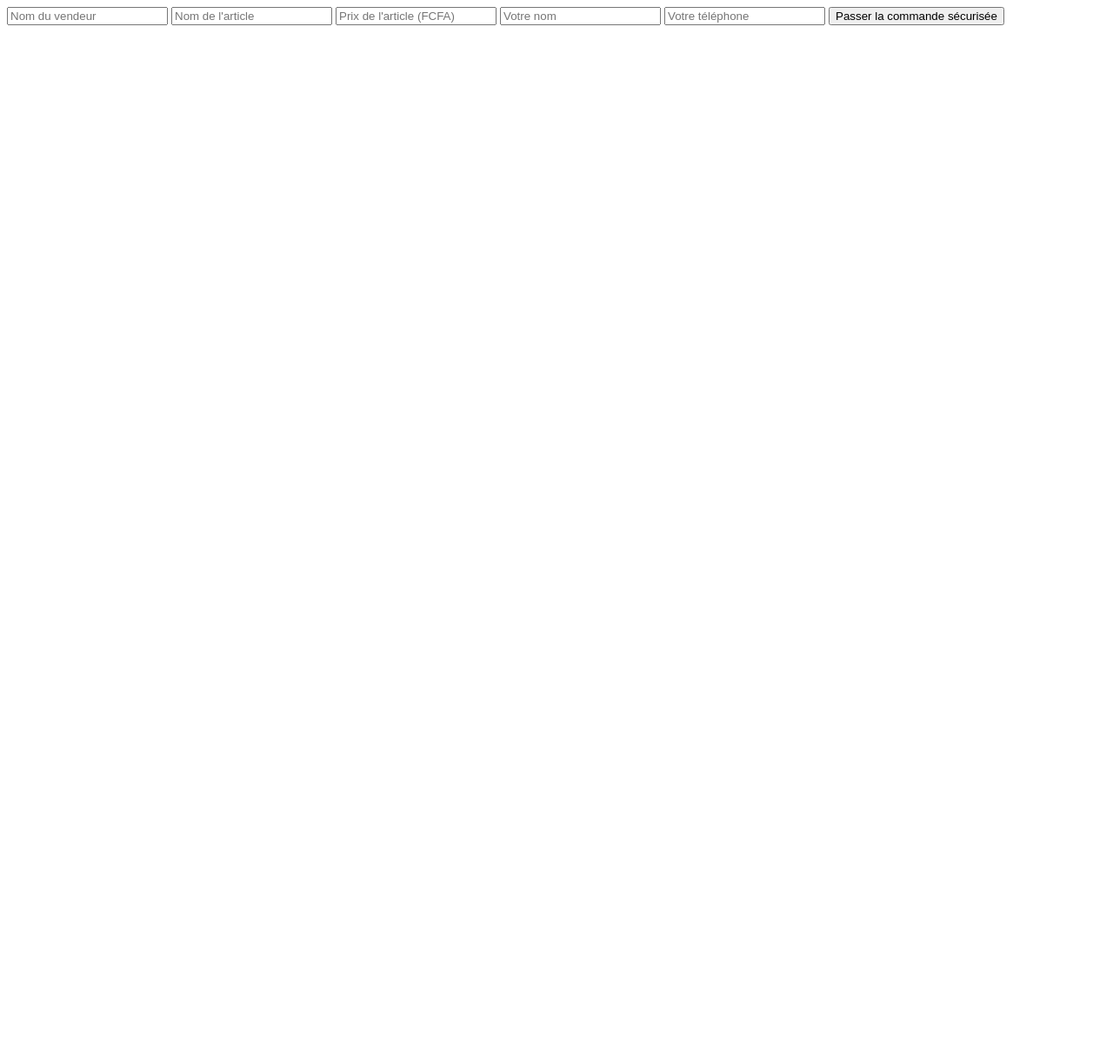
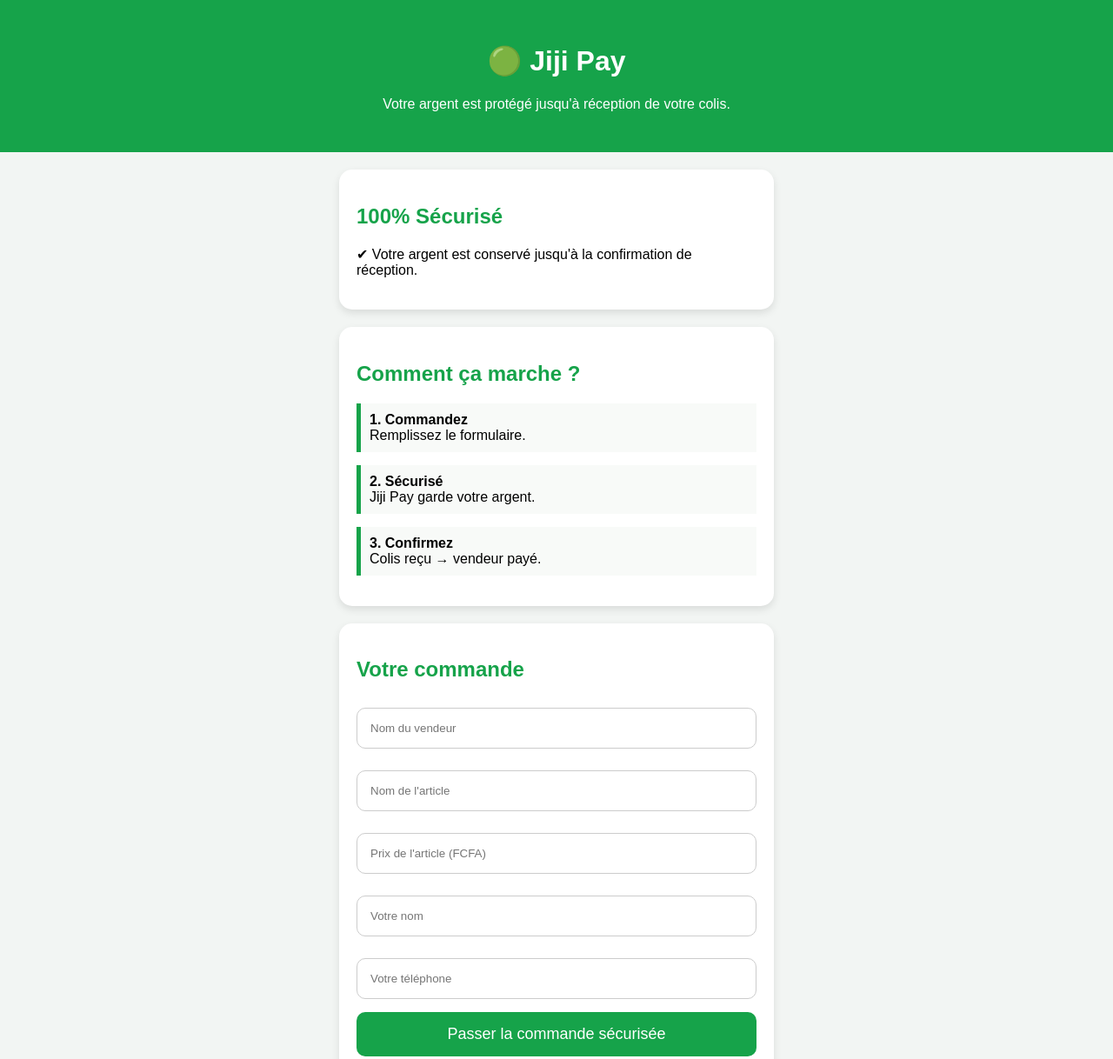
Before and after one commit to Jiji-Pay/Jiji-Pay, a plain HTML site: page index.html in a window 1280 px wide. Shown: the top 1218 px of the page at 87% size. Before the commit the page ends 800 px from the top, so only its background shows below. Drawn offline with Linux system fonts and the light colour scheme.

Commit message:
Update index.html

```diff
--- a/index.html
+++ b/index.html
@@ -1,17 +1,52 @@
-<form id="paymentForm">
+<!DOCTYPE html>
+<html lang="fr">
+<head>
+  <meta charset="UTF-8">
+  <meta name="viewport" content="width=device-width, initial-scale=1.0">
+  <title>Jiji Pay</title>
+  <link rel="stylesheet" href="style.css">
+</head>
+<body>
 
-<input type="text" placeholder="Nom du vendeur" required>
+<header class="header">
+  <h1>🟢 Jiji Pay</h1>
+  <p>Votre argent est protégé jusqu'à réception de votre colis.</p>
+</header>
 
-<input type="text" placeholder="Nom de l'article" required>
+<div class="container">
+  <div class="card">
+    <h2>100% Sécurisé</h2>
+    <p>✔ Votre argent est conservé jusqu'à la confirmation de réception.</p>
+  </div>
 
-<input type="number" placeholder="Prix de l'article (FCFA)" required>
+  <div class="card">
+    <h2>Comment ça marche ?</h2>
+    <div class="step"><b>1. Commandez</b><br>Remplissez le formulaire.</div>
+    <div class="step"><b>2. Sécurisé</b><br>Jiji Pay garde votre argent.</div>
+    <div class="step"><b>3. Confirmez</b><br>Colis reçu → vendeur payé.</div>
+  </div>
 
-<input type="text" placeholder="Votre nom" required>
+  <div class="card">
+    <h2>Votre commande</h2>
 
-<input type="tel" placeholder="Votre téléphone" required>
+    <form id="paymentForm">
+      <input type="text" placeholder="Nom du vendeur" required>
+      <input type="text" placeholder="Nom de l'article" required>
+      <input type="number" placeholder="Prix de l'article (FCFA)" required>
+      <input type="text" placeholder="Votre nom" required>
+      <input type="tel" placeholder="Votre téléphone" required>
 
-<button type="button" class="pay" onclick="payer()">
-Passer la commande sécurisée
-</button>
+      <button type="button" class="pay" onclick="payerWave()">
+        Passer la commande sécurisée
+      </button>
+    </form>
 
-</form>
+    <button class="cancel">Annuler la commande</button>
+  </div>
+</div>
+
+<footer>Garantie Jiji Pay</footer>
+
+<script src="script.js"></script>
+</body>
+</html>
```
